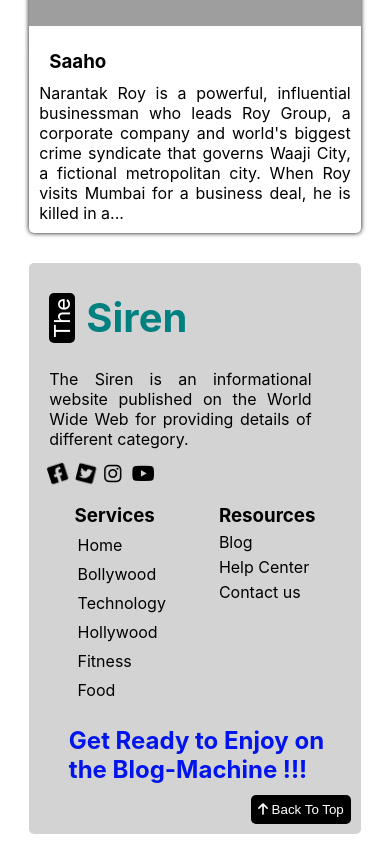
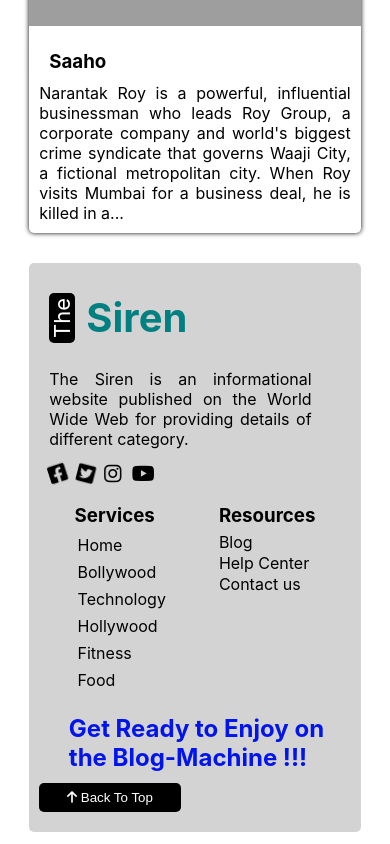
Before and after one commit to princerajchauhan/React-Blog-Project, a React (Create React App) app: page /details/1 in a window 390 px wide. Shown: the part 2310-3154 px from the top of the page. Built offline with nearby package versions, Linux system fonts and the light colour scheme; grey boxes are pictures that could not be loaded.

Commit message:
all done

```diff
--- a/src/Components/Footer.css
+++ b/src/Components/Footer.css
@@ -13,7 +13,7 @@
 .footerMain > button{
     position: absolute;
     right: 10px;
-    bottom: 10px;
+    bottom: 20px;
     padding: 7px;
     border-radius: 5px;
     cursor: pointer;
@@ -184,6 +184,10 @@
         flex-direction: column;
         align-items: center;
     }
+    .footerMain>button{
+        left: 10px;
+        right: 180px;
+    }
     .logoSide{
         width: 100%;
     }
@@ -195,7 +199,10 @@
     .ready{
         width: 90%;
         margin-top: 0;
-        margin-bottom: 30px;
+        margin-bottom: 40px;
+    }
+    .nav-item-footer, .resources ul li{
+        margin-bottom: 1px;
     }
 
 }
--- a/src/Components/Footer.js
+++ b/src/Components/Footer.js
@@ -7,7 +7,7 @@ const Footer = () => {
         <>
             <div className="footerMain">
                 <button onClick={() => window.scrollTo(0, 0)}>
-                    <i class="fa-solid fa-arrow-up"></i> Back To Top
+                    <i className="fa-solid fa-arrow-up"></i> Back To Top
                 </button>
                 <div className="logoSide">
                     <div className="logo logo-Foot">
```
